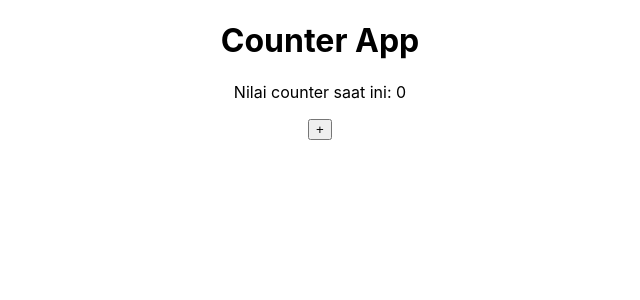
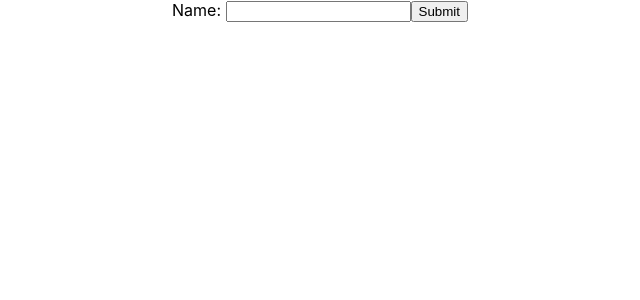
Before and after one commit to ahmadfajri/IntroReact, a React (Create React App) app: page / in a window 1280 px wide. Shown: the top 300 px of the page, without its empty margins (320-960 px from the left). Built offline with nearby package versions, Linux system fonts and the light colour scheme.

Commit message:
uncontrolled dan controlled component

```diff
--- a/src/App.js
+++ b/src/App.js
@@ -1,11 +1,11 @@
 import React from 'react';
 import './App.css';
-import Counter from './Counter';
+import ControlledForm from './ControlledForm';
 
 function App() {
   return (
     <div className="App">
-      <Counter />
+      <ControlledForm />
     </div>
   );
 }
--- /dev/null
+++ b/src/ControlledForm.js
@@ -0,0 +1,20 @@
+import * as React from 'react'
+
+const ControlledForm = () => {
+  const [name, setName] = React.useState('')
+
+  const handleSubmit = event => {
+    event.preventDefault()
+
+    alert(name)
+  }
+
+  return <form onSubmit={handleSubmit}>
+    <label>
+      Name: <input type="text" value={name} onChange={(e) => setName(e.target.value)} />
+    </label>
+    <input type="submit" value="Submit" />
+  </form>
+}
+
+export default ControlledForm
```
Also changed, not shown: src/UncontrolledForm.js (added, +26 -0 lines).
